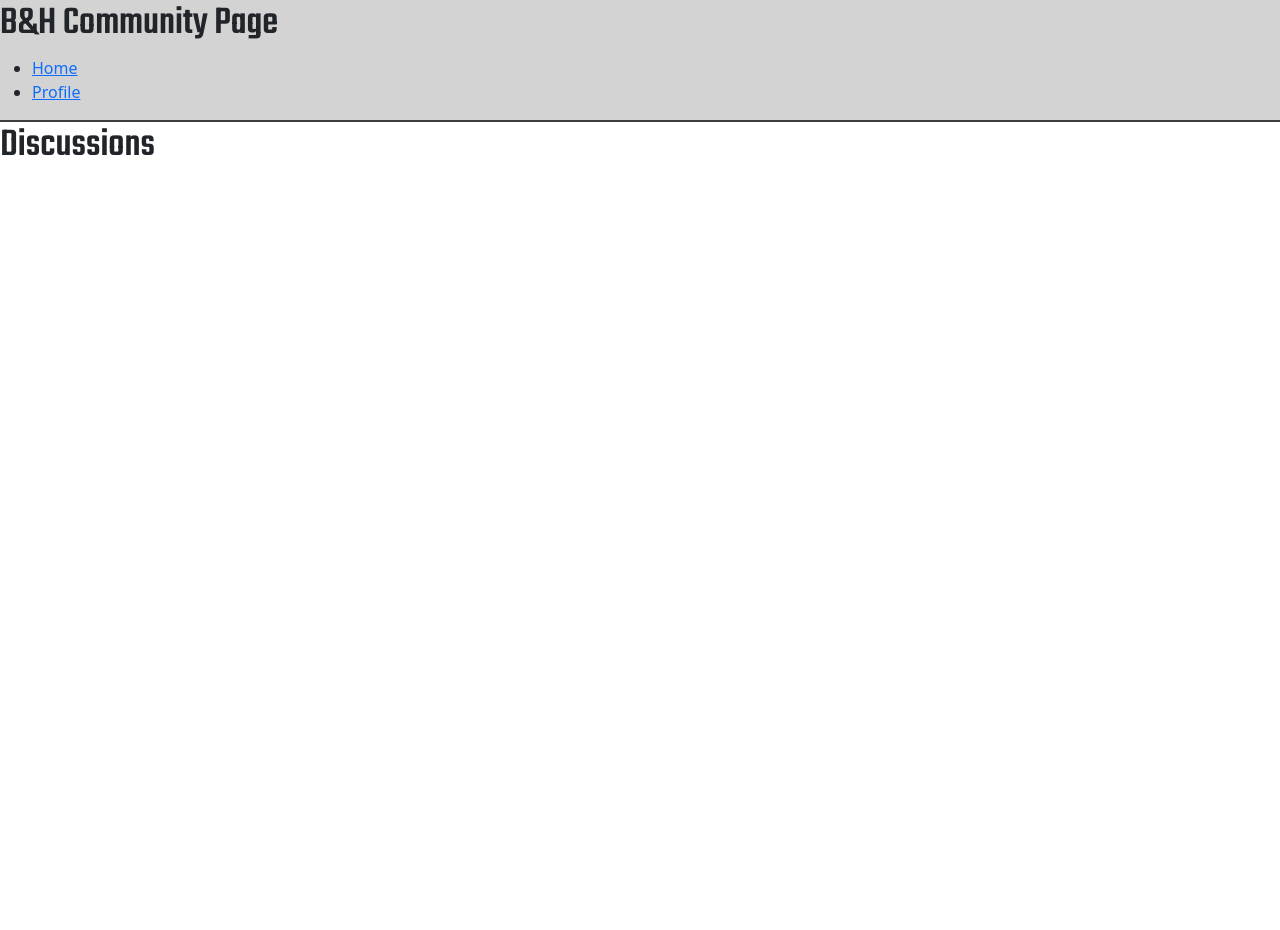
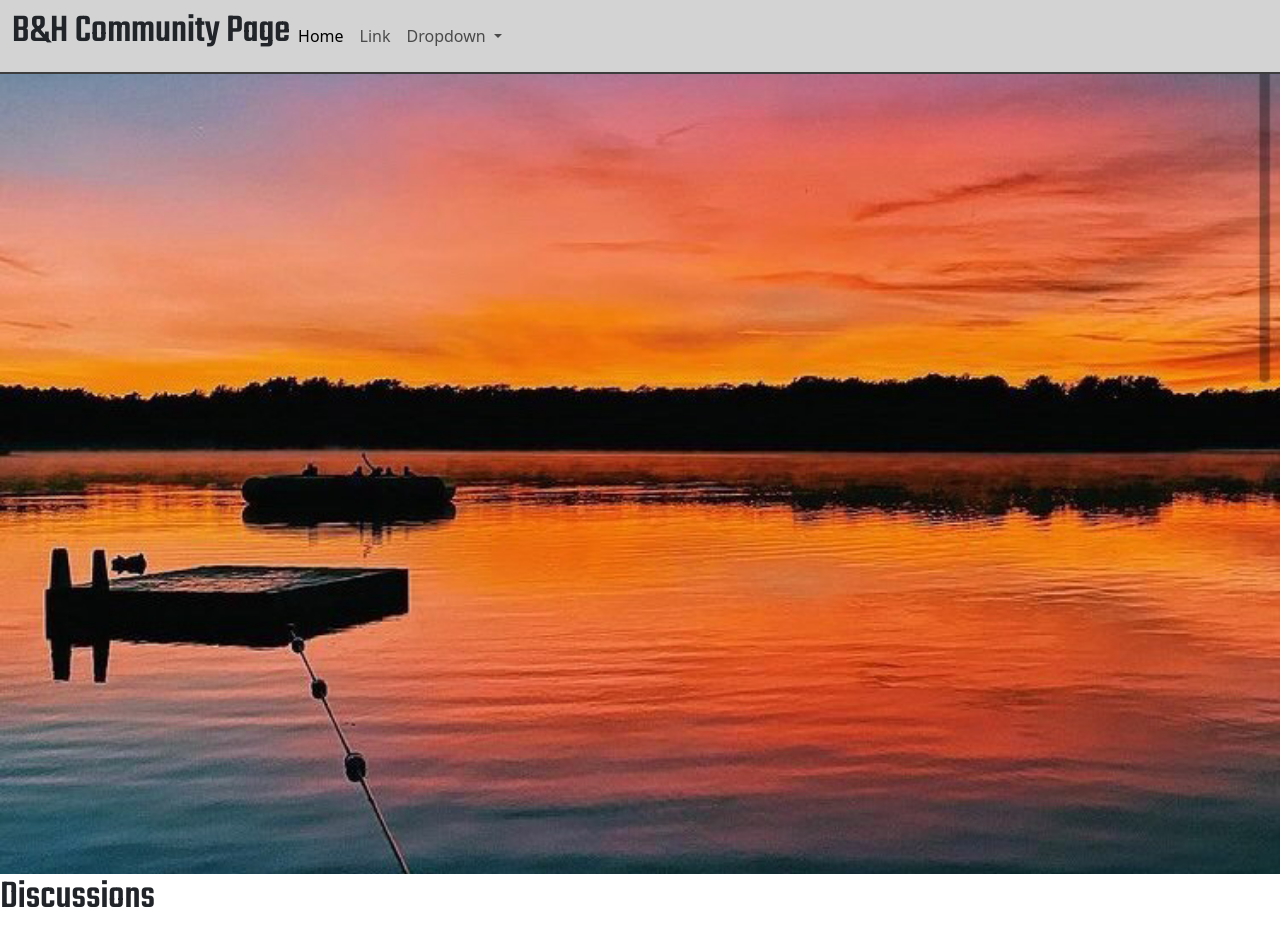
Before and after one commit to cameronjamesw/burgess-community-page, a Django app: page / in a window 1280 px wide. Before the commit the page ends 155 px from the top, so only its background shows below. Run offline with Django 4.2, Linux system fonts and the light colour scheme; data that the repository does not hold is empty.

Commit message:
add hero image to index.html

```diff
--- a/discussion/templates/discussion/index.html
+++ b/discussion/templates/discussion/index.html
@@ -1,7 +1,9 @@
 {% extends "base.html" %}
+{% load static %}
 
 {% block content %}
-
+<div class="container-fluid" id="hero-image">
+</div>
 <div>
     <h1>Discussions</h1>
     <div class="container">
--- a/static/css/style.css
+++ b/static/css/style.css
@@ -14,6 +14,19 @@ header {
     border-bottom: 2px solid #3d3d3d;
 }
 
+.navbar {
+    background-color: #d3d3d3;
+}
+
+.container {
+    background-color: aquamarine;
+}
+
 h1, h2, h3, h4, h5, h6 {
     font-family: 'teko', 'sans-serif';
 }
+
+#hero-image {
+    background: url("../images/sunset.jpg") fixed center / cover;
+    min-height: 100vh;
+}
--- a/templates/base.html
+++ b/templates/base.html
@@ -7,8 +7,6 @@
     <meta charset="UTF-8">
     <meta name="viewport" content="width=device-width, initial-scale=1.0">
     <title>B&H | Employee Community</title>
-    <!-- Custom CSS -->
-    <link rel="stylesheet" href="{% static 'css/style.css' %}">
 
     <!-- Boostrap Links-->
     <link href="https://cdn.jsdelivr.net/npm/bootstrap@5.3.3/dist/css/bootstrap.min.css" rel="stylesheet"
@@ -16,17 +14,43 @@
     <script src="https://cdn.jsdelivr.net/npm/bootstrap@5.3.3/dist/js/bootstrap.bundle.min.js"
         integrity="sha384-YvpcrYf0tY3lHB60NNkmXc5s9fDVZLESaAA55NDzOxhy9GkcIdslK1eN7N6jIeHz"
         crossorigin="anonymous"></script>
+
+    <!-- Custom CSS -->
+    <link rel="stylesheet" href="{% static 'css/style.css' %}">
 </head>
 
 <body>
     <header>
-        <h1>B&H Community Page</h1>
-        <nav>
-            <ul>
-                <li><a href="">Home</a></li>
-                <li><a href="">Profile</a></li>
-            </ul>
-        </nav>
+        <nav class="navbar navbar-expand-lg">
+            <div class="container-fluid">
+                <h1>B&H Community Page</h1>
+              <!-- <a class="navbar-brand" href="#">Navbar</a>
+              <button class="navbar-toggler" type="button" data-bs-toggle="collapse" data-bs-target="#navbarSupportedContent" aria-controls="navbarSupportedContent" aria-expanded="false" aria-label="Toggle navigation">
+                <span class="navbar-toggler-icon"></span>
+              </button> -->
+              <div class="collapse navbar-collapse" id="navbarSupportedContent">
+                <ul class="navbar-nav me-auto mb-2 mb-lg-0">
+                  <li class="nav-item">
+                    <a class="nav-link active" aria-current="page" href="#">Home</a>
+                  </li>
+                  <li class="nav-item">
+                    <a class="nav-link" href="#">Link</a>
+                  </li>
+                  <li class="nav-item dropdown">
+                    <a class="nav-link dropdown-toggle" href="#" role="button" data-bs-toggle="dropdown" aria-expanded="false">
+                      Dropdown
+                    </a>
+                    <ul class="dropdown-menu">
+                      <li><a class="dropdown-item" href="#">Action</a></li>
+                      <li><a class="dropdown-item" href="#">Another action</a></li>
+                      <li><hr class="dropdown-divider"></li>
+                      <li><a class="dropdown-item" href="#">Something else here</a></li>
+                    </ul>
+                  </li>
+                </ul>
+              </div>
+            </div>
+          </nav>
     </header>
 
     {% block content %}
```
Also changed, not shown: static/images/sunset.jpg (added).
